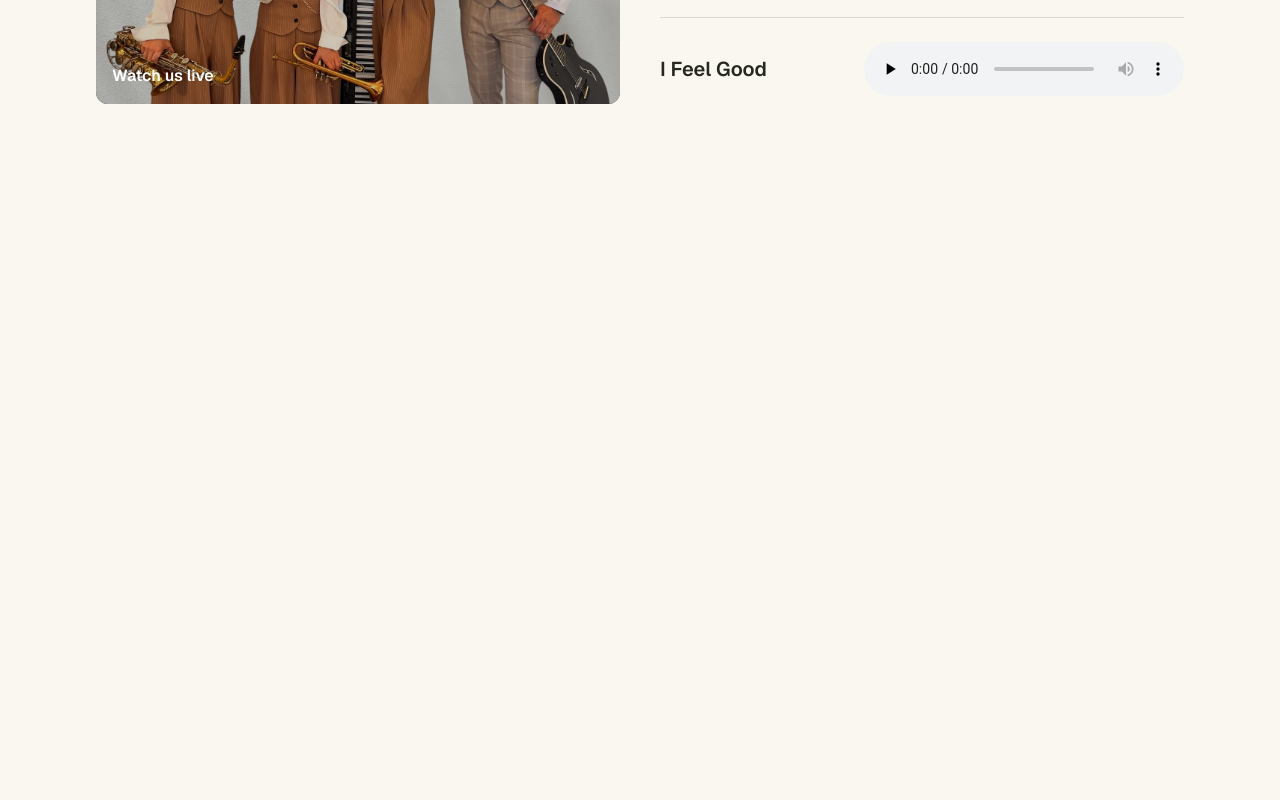
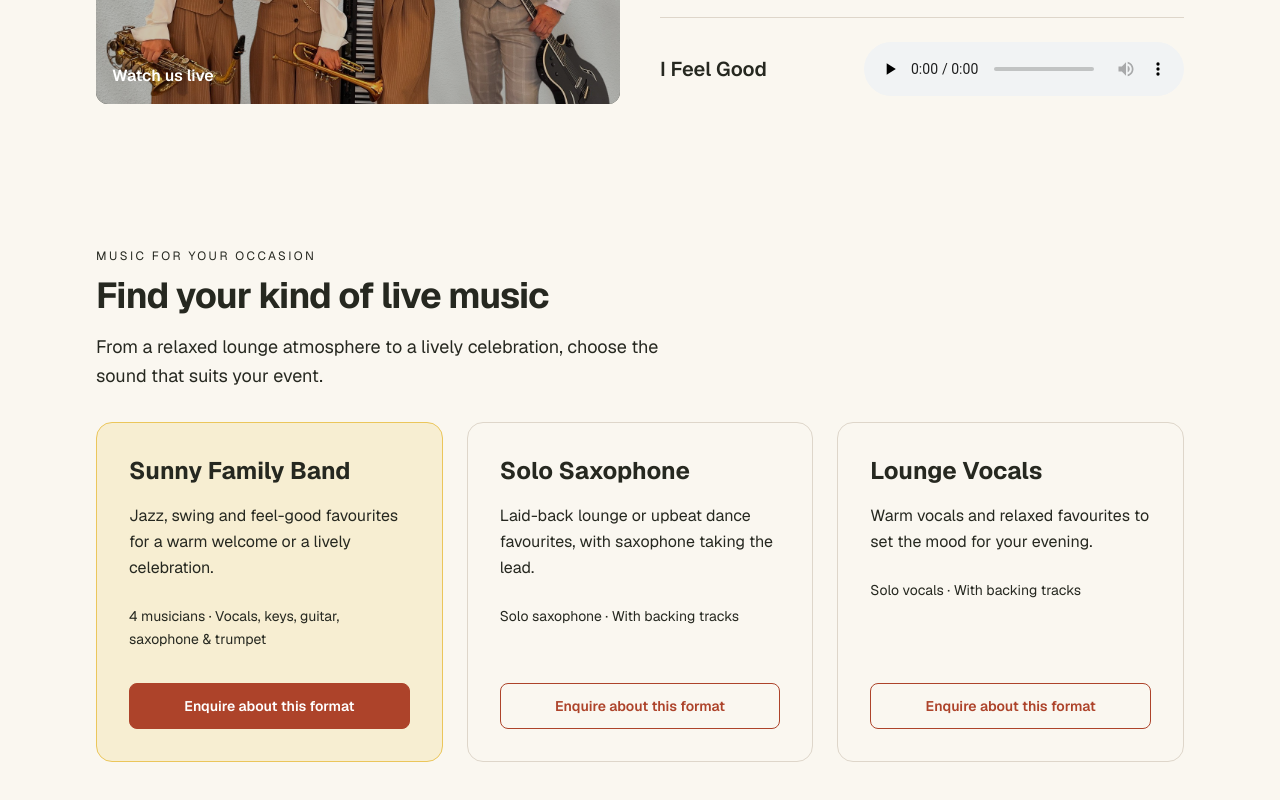
Before and after one commit to KonnyDaugh/sunny-family-band-v2, a Next.js app: page / in a window 1280 px wide. Shown: the part 1634-2434 px from the top of the page. Before the commit the page ends 1818 px from the top, so only its background shows below. Built offline with nearby package versions, Linux system fonts and the light colour scheme.

Commit message:
feat: add performance program cards

```diff
--- a/src/app/page.tsx
+++ b/src/app/page.tsx
@@ -3,6 +3,7 @@ import Hero from "@/components/sections/Hero";
 import NextPerformance from "@/components/sections/NextPerformance";
 import { events } from "@/data/events";
 import Music from "@/components/sections/Music";
+import Programs from "@/components/sections/Programs";
 
 export default function Home() {
   const nextEvent = events[0];
@@ -17,6 +18,7 @@ export default function Home() {
           <NextPerformance event={nextEvent} />
         )}
         <Music />
+        <Programs />
       </main>
     </>
   );
--- /dev/null
+++ b/src/components/sections/Programs.tsx
@@ -0,0 +1,69 @@
+import Container from "@/components/ui/Container";
+import { programs } from "@/data/programs";
+
+export default function Programs() {
+  return (
+    <section
+      id="programs"
+      aria-labelledby="programs-heading"
+      className="py-12 lg:py-16"
+    >
+      <Container>
+        <p className="text-xs uppercase tracking-[0.2em]">
+          Music for your occasion
+        </p>
+
+        <h2
+          id="programs-heading"
+          className="mt-3 text-3xl font-bold tracking-tight sm:text-4xl"
+        >
+          Find your kind of live music
+        </h2>
+
+        <p className="mt-4 max-w-xl text-lg leading-relaxed">
+          From a relaxed lounge atmosphere to a lively celebration,
+          choose the sound that suits your event.
+        </p>
+
+        <ul className="mt-8 grid gap-6 lg:grid-cols-3">
+          {programs.map((program) => (
+            <li
+              key={program.id}
+              className={`flex flex-col rounded-2xl border p-6 lg:p-8 ${
+                program.featured
+                  ? "border-sunshine bg-sunshine/20"
+                  : "border-border bg-background"
+              }`}
+            >
+              <h3 className="text-2xl font-bold">
+                {program.title}
+              </h3>
+
+              <p className="mt-4 leading-relaxed">
+                {program.description}
+              </p>
+
+              <p className="mt-6 text-sm leading-relaxed">
+                {program.lineup}
+              </p>
+
+              <div className="mt-auto pt-8">
+                <a
+                  href="#booking"
+                  aria-label={`Enquire about ${program.title}`}
+                  className={`inline-flex w-full items-center justify-center rounded-lg border px-4 py-3 text-center text-sm font-semibold transition-colors focus-visible:outline-2 focus-visible:outline-offset-4 focus-visible:outline-primary ${
+                    program.featured
+                      ? "border-primary bg-primary text-white hover:border-primary-hover hover:bg-primary-hover"
+                      : "border-primary text-primary hover:bg-primary hover:text-white"
+                  }`}
+                >
+                  Enquire about this format
+                </a>
+              </div>
+            </li>
+          ))}
+        </ul>
+      </Container>
+    </section>
+  );
+}
--- /dev/null
+++ b/src/data/programs.ts
@@ -0,0 +1,35 @@
+export type Program = {
+  id: string;
+  title: string;
+  description: string;
+  lineup: string;
+  featured: boolean;
+};
+
+export const programs: Program[] = [
+  {
+    id: "full-band",
+    title: "Sunny Family Band",
+    description:
+      "Jazz, swing and feel-good favourites for a warm welcome or a lively celebration.",
+    lineup:
+      "4 musicians · Vocals, keys, guitar, saxophone & trumpet",
+    featured: true,
+  },
+  {
+    id: "solo-saxophone",
+    title: "Solo Saxophone",
+    description:
+      "Laid-back lounge or upbeat dance favourites, with saxophone taking the lead.",
+    lineup: "Solo saxophone · With backing tracks",
+    featured: false,
+  },
+  {
+    id: "lounge-vocals",
+    title: "Lounge Vocals",
+    description:
+      "Warm vocals and relaxed favourites to set the mood for your evening.",
+    lineup: "Solo vocals · With backing tracks",
+    featured: false,
+  },
+];
```
